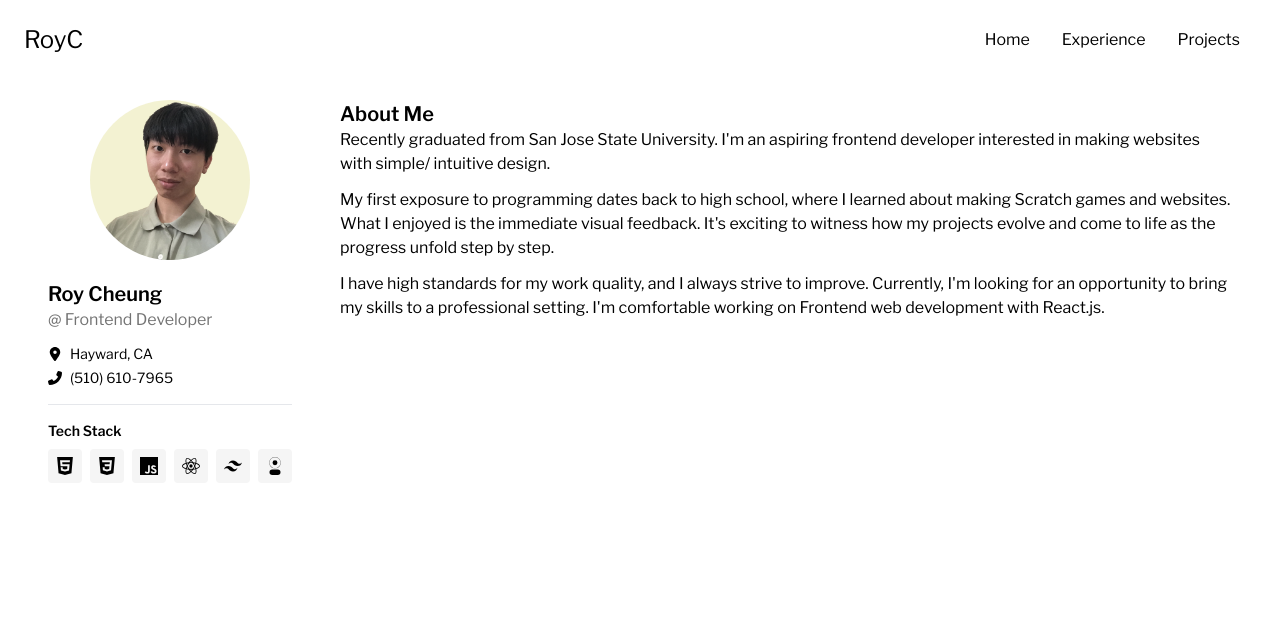
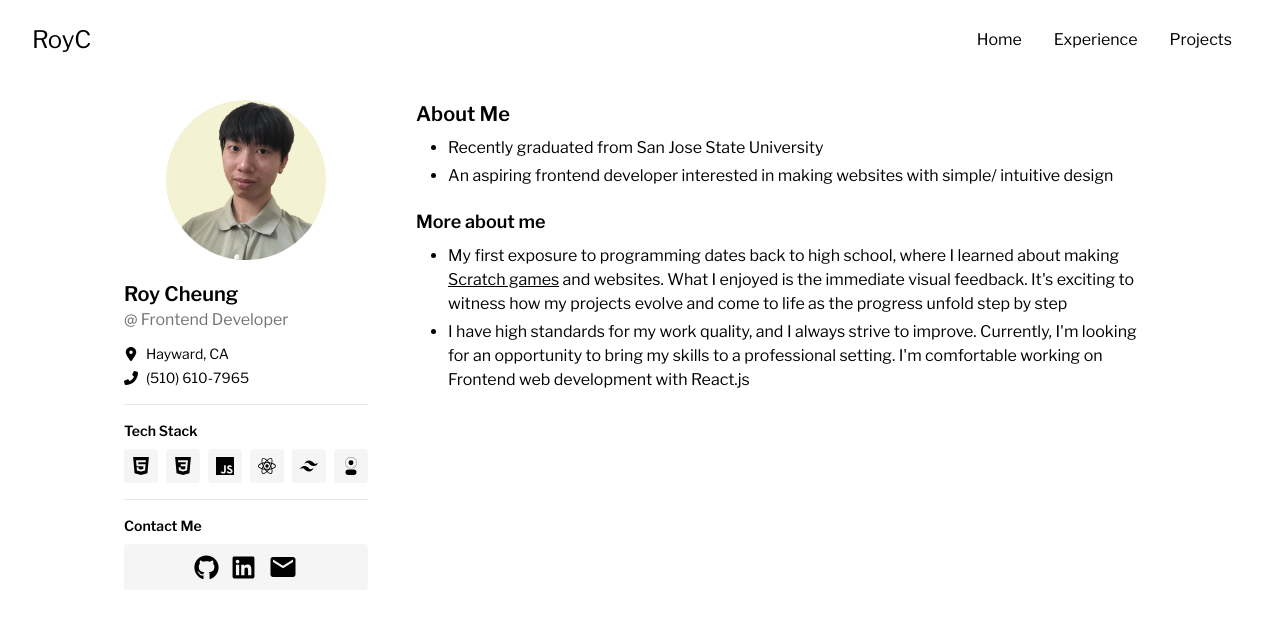
Before and after one commit to RoyCDev/portfolio, a React (Create React App) app: page / in a window 1280 px wide. Shown: the top 618 px of the page. Built offline with nearby package versions, Linux system fonts and the light colour scheme.

Commit message:
Bulletpoints on HomePage

```diff
--- a/src/RootLayout.js
+++ b/src/RootLayout.js
@@ -3,7 +3,7 @@ import Navbar from "./components/Navbar"
 
 function RootLayout() {
    return (
-      <div className="max-w-[1280px] px-6 mx-auto my-6">
+      <div className="max-w-[1280px] px-6 md:px-8 mx-auto my-6">
          <Navbar />
          <Outlet />
       </div>
--- a/src/pages/HomePage.js
+++ b/src/pages/HomePage.js
@@ -2,13 +2,14 @@ import profile from "../assets/profile.png"
 import { FaLocationDot, FaPhoneFlip, FaGithub, FaLinkedin } from "react-icons/fa6";
 import techIcons from "../util/techIcons";
 import { MdEmail } from "react-icons/md";
+import { useEffect } from "react";
 
 function HomePage() {
    const tech = ["HTML", "CSS", "Javascript", "React", "TailwindCSS", "DaisyUI"]
 
    return (
-      <div className="flex">
-         <div className="w-[292px] p-6">
+      <div className="flex flex-col md:flex-row max-w-[1080px] mx-auto">
+         <div className="md:w-[292px] p-6">
             <img src={profile} alt="profile image" className="w-[160px] h-[160px] rounded-full mx-auto" />
 
             <p className="text-xl font-semibold mt-5">Roy Cheung</p>
@@ -26,7 +27,9 @@ function HomePage() {
                      <div className="text-sm text-white bg-black -mt-12 rounded px-2 py-0.5 shadow-lg invisible group-hover:visible absolute left-1/2 -translate-x-1/2 z-[1]">{name}</div>
                   </li>)}
             </ul>
-            {/* <div className="flex items-center justify-center gap-3 py-2 bg-neutral-100 rounded-b-xl">
+            <hr className="my-4" />
+            <p className="text-sm font-semibold mb-2">Contact Me</p>
+            <div className="flex items-center justify-center gap-3 py-2 bg-neutral-100 rounded">
                <a href="https://github.com/RoyCDev" target="_blank" className="hover:opacity-70">
                   <FaGithub size={25} />
                </a>
@@ -36,14 +39,20 @@ function HomePage() {
                <a href="mailto:rcheung0117@gmail.com" className="hover:opacity-70">
                   <MdEmail size={30} />
                </a>
-            </div> */}
+            </div>
          </div>
 
-         <div className="flex-1 p-6">
+         <div className="flex-1 p-6 -mt-3 md:mt-0">
             <h1 className="text-xl font-semibold">About Me</h1>
-            <p className="">Recently graduated from San Jose State University. I'm an aspiring frontend developer interested in making websites with simple/ intuitive design.</p>
-            <p className="mt-3">My first exposure to programming dates back to high school, where I learned about making Scratch games and websites. What I enjoyed is the immediate visual feedback. It's exciting to witness how my projects evolve and come to life as the progress unfold step by step.</p>
-            <p className="mt-3">I have high standards for my work quality, and I always strive to improve. Currently, I'm looking for an opportunity to bring my skills to a professional setting. I'm comfortable working on Frontend web development with React.js.</p>
+            <ul className="list-disc ml-8 mt-2 space-y-1">
+               <li>Recently graduated from San Jose State University</li>
+               <li>An aspiring frontend developer interested in making websites with simple/ intuitive design</li>
+            </ul>
+            <h2 className="mt-5 text-lg font-semibold">More about me </h2>
+            <ul className="list-disc ml-8 mt-2 space-y-1">
+               <li>My first exposure to programming dates back to high school, where I learned about making <a href="https://scratch.mit.edu/users/CheungRcompsci" target="_blank" className="underline">Scratch games</a> and websites. What I enjoyed is the immediate visual feedback. It's exciting to witness how my projects evolve and come to life as the progress unfold step by step</li>
+               <li>I have high standards for my work quality, and I always strive to improve. Currently, I'm looking for an opportunity to bring my skills to a professional setting. I'm comfortable working on Frontend web development with React.js</li>
+            </ul>
          </div>
       </div>
    )
```
